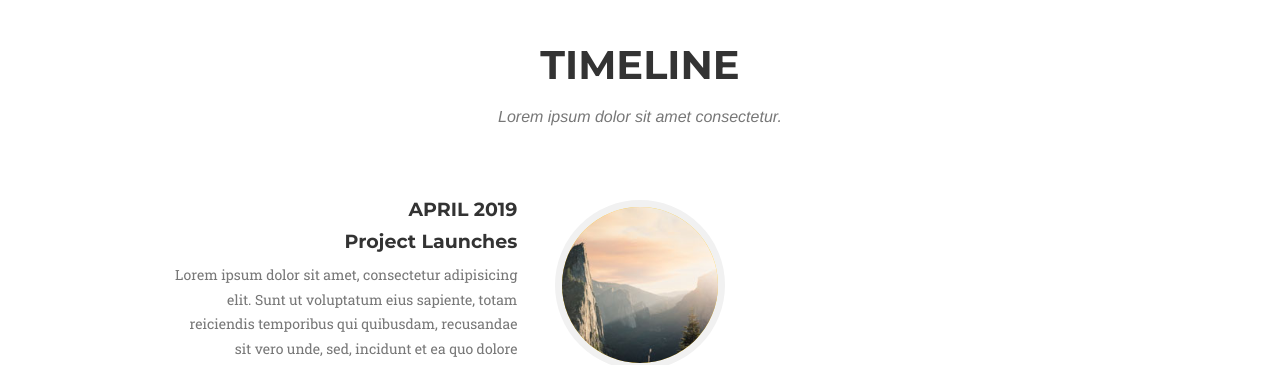
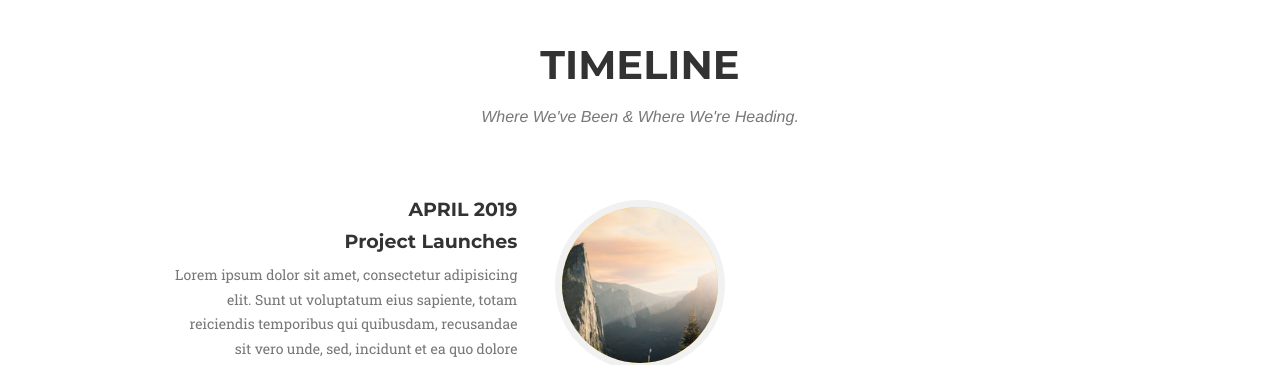
Before and after one commit to mhshaaban/egylandscapeproject.github.io, a Jekyll site: the page built from index.html, in a window 1280 px wide and 900 px high, scrolled down 2661 px. Shown: the part 152-517 px from the top of the window. Built offline with Jekyll 4.4.1, drawn with Linux system fonts in a browser that asks for light colours; some web fonts are replaced.

Commit message:
Update about.html

```diff
--- a/_includes/about.html
+++ b/_includes/about.html
@@ -4,7 +4,7 @@
             <div class="row">
                 <div class="col-lg-12 text-center">
                     <h2 class="section-heading">Timeline</h2>
-                    <h3 class="section-subheading text-muted">Lorem ipsum dolor sit amet consectetur.</h3>
+                    <h3 class="section-subheading text-muted">Where We've Been & Where We're Heading.</h3>
                 </div>
             </div>
             <div class="row">
```
